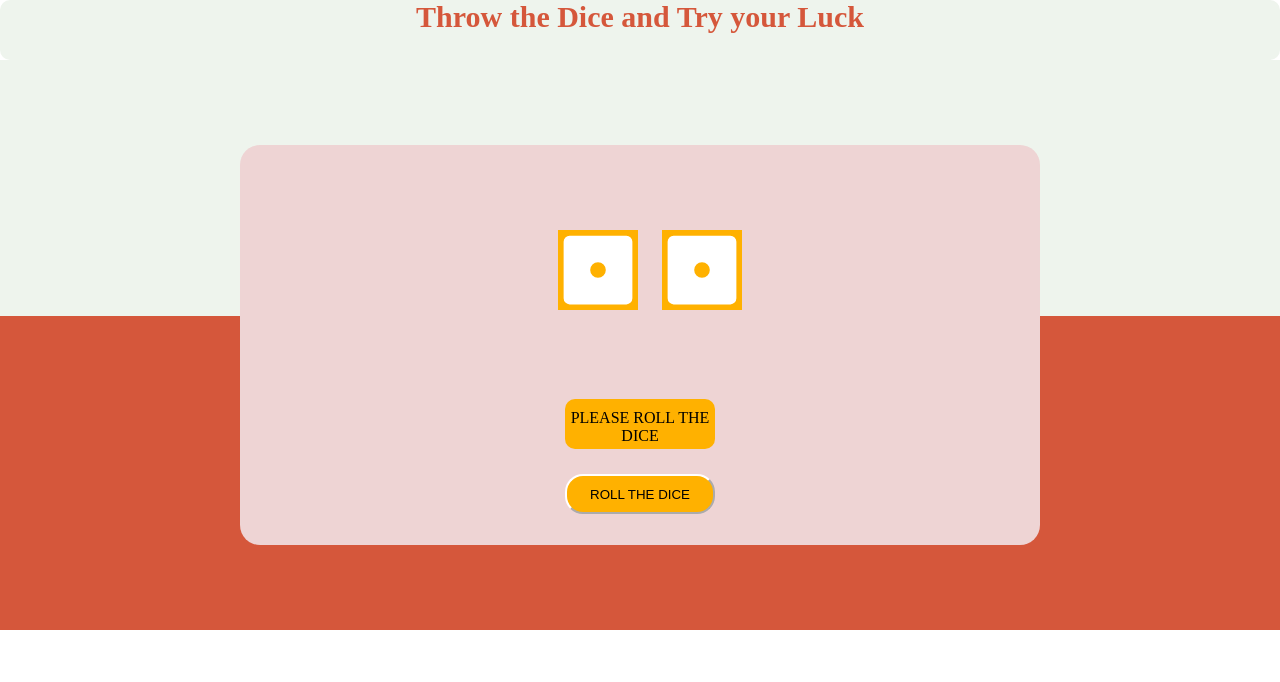
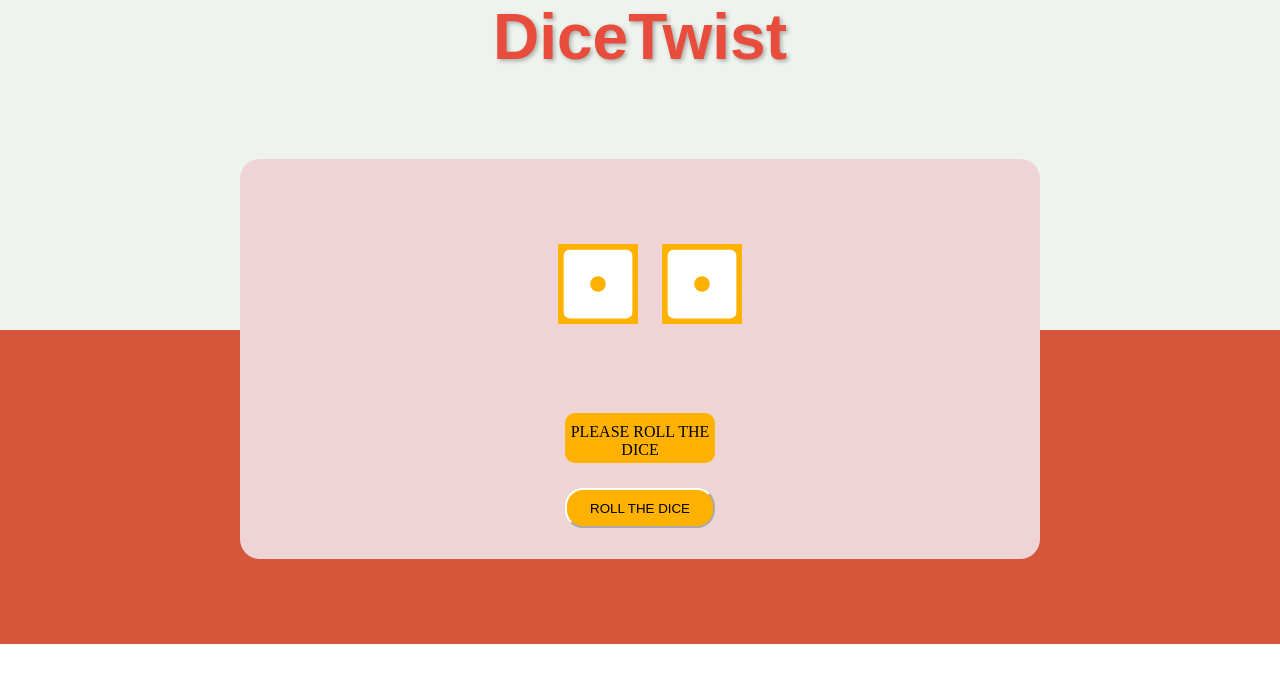
Before and after one commit to ak225598/DiceTwist, a plain HTML site: page index.html in a window 1280 px wide. Drawn offline with Linux system fonts and the light colour scheme.

Commit message:
changed the style of heading

```diff
--- a/index.css
+++ b/index.css
@@ -3,15 +3,16 @@
     margin: 0;
 }
 
-h1{
-    color:#D5573B;
-    font-size: 30px;
+h1 {
+    font-family: 'Arial', sans-serif;
+    font-size: 4em;
+    color: #e74c3c;
     text-align: center;
-    width: 100%;
-    height: 60px;
-    border-radius: 10px;
+    text-shadow: 2px 2px 4px rgba(0, 0, 0, 0.3);
+    transition: color 0.3s ease-in-out;
     background-color: #EEF4ED;
-}
+  }
+
 
 .container{
     width: 100%;
--- a/index.html
+++ b/index.html
@@ -23,7 +23,7 @@
             <button id="btn1" onclick="roll()">ROLL THE DICE</button>
         </div>
     </div> -->
-    <h1>Throw the Dice and Try your Luck</h1>
+    <h1>DiceTwist</h1>
     <div class="container">
         <div class="dice">
             <div class="images">
```
